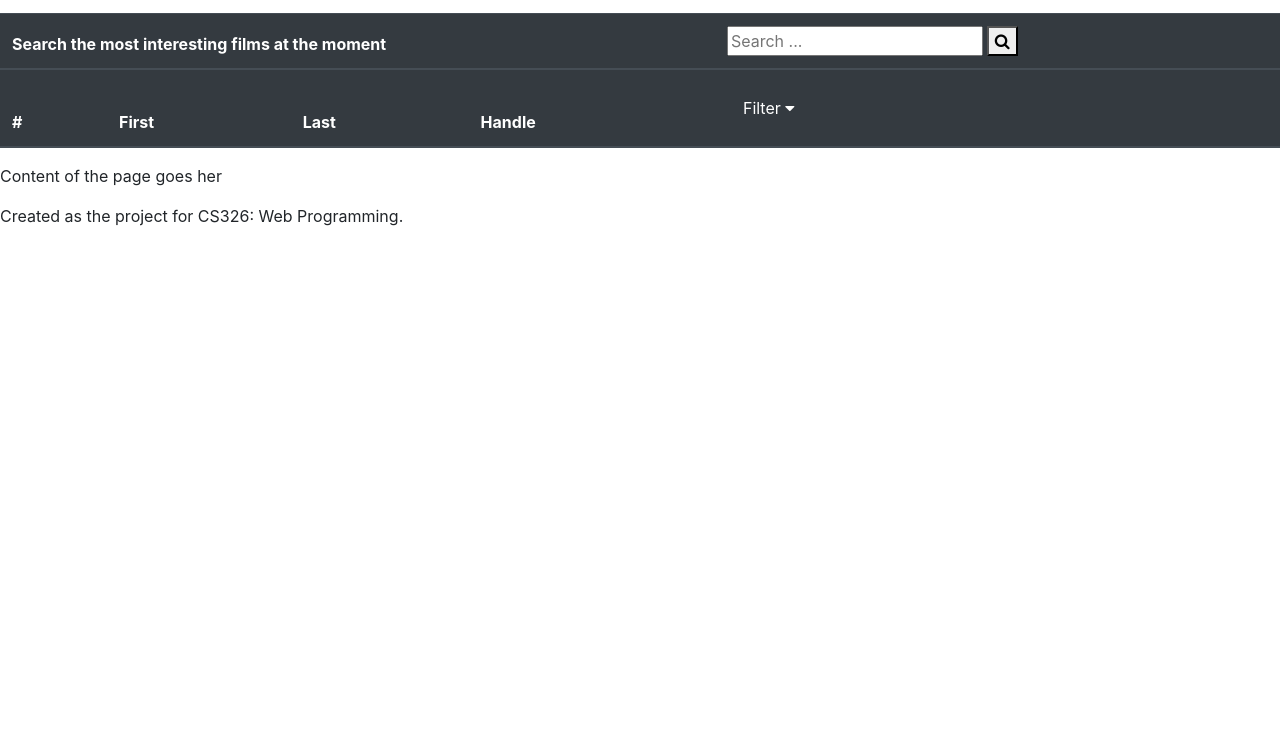
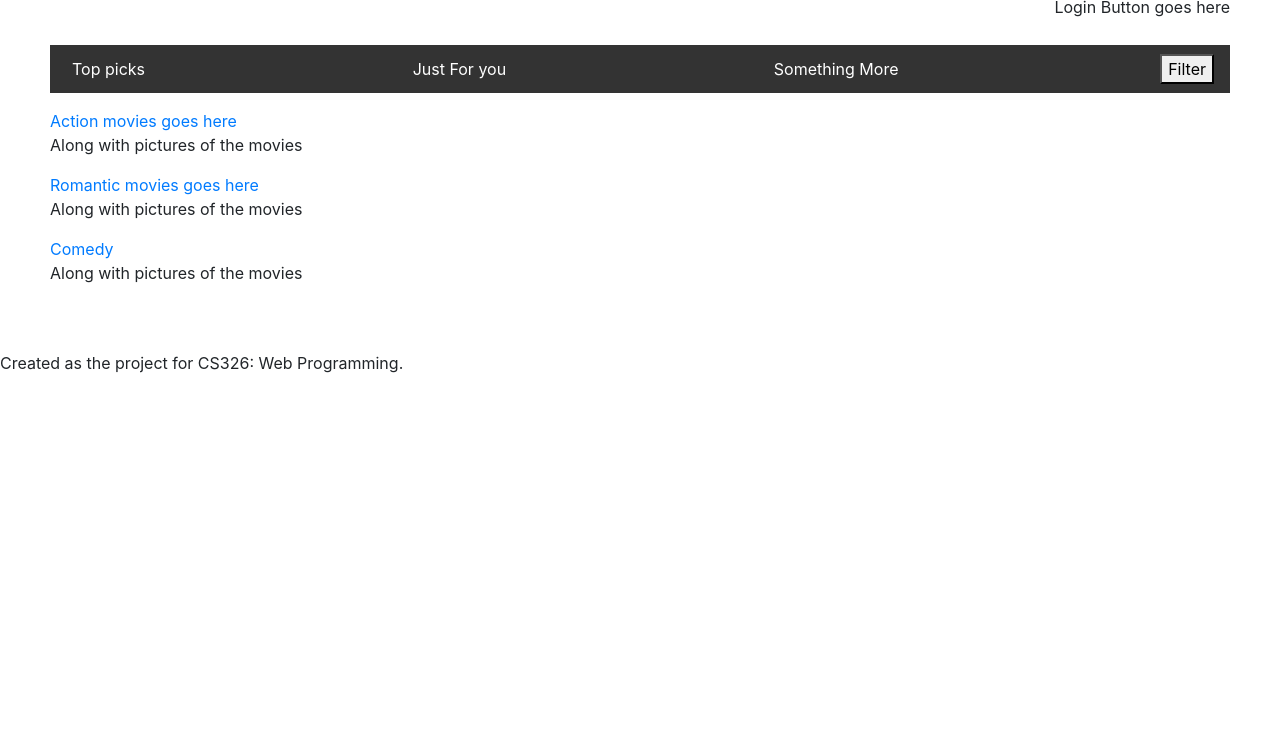
Before and after one commit to QuanPham99/cs326-final-psi, a plain HTML site: page index.html in a window 1280 px wide. Shown: the part 61-800 px from the top of the page. Drawn offline with nearby package versions, Linux system fonts and the light colour scheme.

Commit message:
Fix overlay front end

```diff
--- a/front-end.css
+++ b/front-end.css
@@ -1,38 +1,28 @@
-.dropdown {
-    float:left;
-    overflow: hidden;
+.login_button {
+  float: right;
+  padding-right: 50px;
 }
 
-.dropdown .filter_button {
-    cursor: pointer;
-    font-size: 16px;
-    border: none;
-    outline: none;
-    color: white;
-    padding: 14px 16px;
-    background-color: inherit;
-    font-family: inherit;
-    margin: 0;
-  }
+.containers {
+  padding: 50px 50px 50px 50px;
+}
 
-.dropdown_options {
-    display: none;
-    position: absolute;
-    background-color: #f9f9f9;
-    box-shadow: 0px 8px 16px 0px rgba(0,0,0,0.2);
-    z-index: 1;
-  }
+.navbar {
+  overflow: hidden;
+  background-color: #333;
+  color: white
+}
 
+.navbar a {
+  float: left;
+  font-size: 16px;
+  color: white;
+  text-align: center;
+  padding: 4px 6px;
+  text-decoration: none;
+}
 
-.dropdown-options p {
-    float: none;
-    color: black;
-    padding: 12px 16px;
-    text-decoration: none;
-    display: block;
-    text-align: left;
-  }
-
-.show {
-    display: block;
-  }
+.dropdown {
+  float: left;
+  overflow: hidden;
+}
--- a/index.html
+++ b/index.html
@@ -12,70 +12,54 @@
     <body>
         <!--- Begin Containers-->
         <header>
-            <table>
-                <tr>
-                    <td><h1>Movie Recommender</h1></td>
-                    <!--- Begin Login Options --->
-                        <!--- Quoc Anh --->
-                        <!-- Make this float right in the corner of the screen-->
-                    <th>Login Button goes here</th>
-                    <!--- End Login Options --->
-                </tr>
-
-
-            </table>
+            <div class="header">
+                <h1>Movie Recommender</h1>
+                <div class="login_button">
+                    Login Button goes here
+                </div>
+            </div>
         </header>
 
         <div class='containers'>
-            <!--- Begin Features bar-->
-            <p>
-                <!-- Thao Trinh -->
-            <table class="table table-dark">
-                <thead>
-                    <tr>
-                        <th colspan="4"></h2>Search the most interesting films at the moment</h2></th>
+            <!--- Begin Navigation bar-->
+            <div class="navbar">
+                <a href="#">Top picks</a>
+                <a href="#">Just For you</a>
+                <a href="#">Something More</a>
+                <div class="dropdown">
+                    <button class="filter_button">Filter
+                        <form>
+                        </form>
+                    </button>
+                </div>
+                <!--- End Navigation bar-->
+            </div>
 
-                        <!--- Begin Search Bar --->
-                        <!--- Quan Pham --->
-                        <th scope="col">
-                            <form>
-                                <input type="text" id="input-content" placeholder="Search ...">
-                                <button type="submit" id="search-content"><i class="fa fa-search"></i></button>
-                            </form>
-                        </th>
-                        <!--- End Search Bar --->
-                    </tr>
-                    <tr>
-                        <th scope="col">#</th> <!--To be changed-->
-                        <th scope="col">First</th> <!--To be changed-->
-                        <th scope="col">Last</th> <!--To be changed-->
-                        <th scope="col">Handle</th> <!--To be fixed-->
+            <p></p>
 
-                        <!-- Filter Button -->
-                        <th scope="col">
-                            <div class="dropdown">
-                                <button class="filter_button">Filter
-                                    <i class="fa fa-caret-down"></i>
-                                </button>
-                                <div class="dropdown_options" id="foptions">
-                                    <p>Year</p>
-                                    <input type="range" min="1950" max="2020" value="1980">
-                                    <p>Another Features</p>
-                                    <P>Another Features</P>
-                                </dib>
-                            </div>
-                        </th>
-                        <!-- End Filter Button
-                        -->
-                    </tr>
-                </thead>
-              </table>
-            </p>
-            <!--- End Features bar-->
+            <div class="body_webpage">
+                <div class="content">
+                    <div class="action_movies">
+                        <!-- A Link to the romantic categories-->
+                        <a href="#">Action movies goes here</a>
+                        <p>Along with pictures of the movies</p>
+                    </div>
 
-            <p>
-                Content of the page goes her
-            </p>
+                    <div class="romantic_movies">
+                        <!-- A Link to the romantic categories-->
+                        <a href="#">Romantic movies goes here</a>
+                        <p>Along with pictures of the movies</p>
+                    </div>
+
+                    <div class="comedy_movies">
+                        <!-- A Link to the comedy categories-->
+                        <a href="#">Comedy</a>
+                        <p>Along with pictures of the movies</p>
+                    </div>
+                </div>
+            </div>
+
+
 
 
 
```
